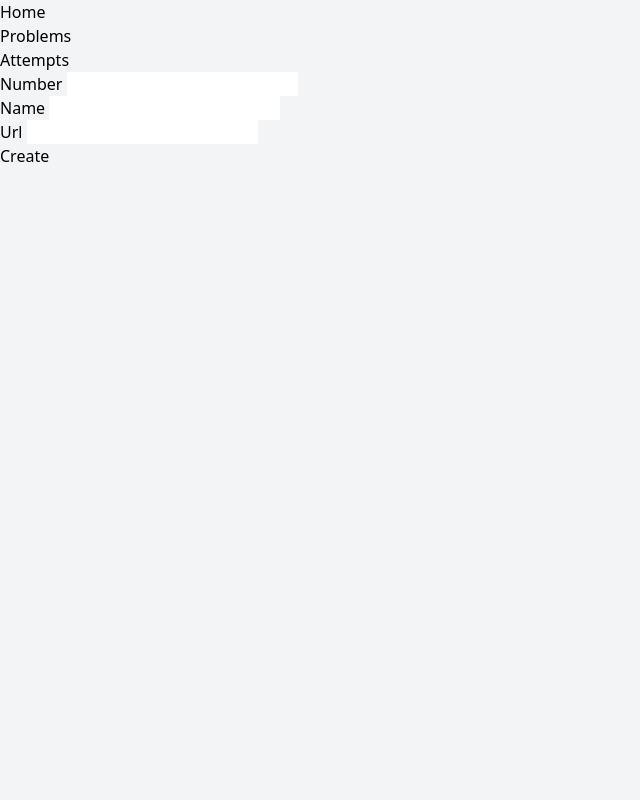
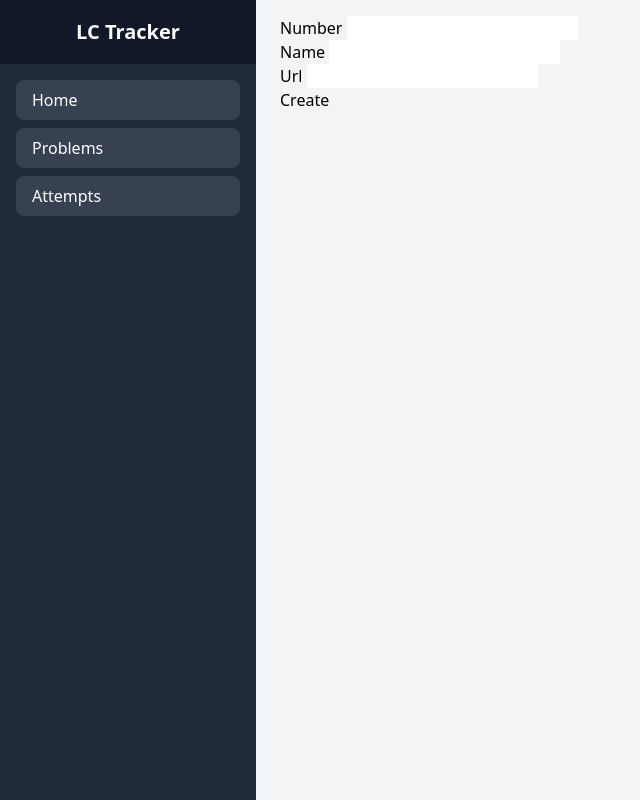
Before and after one commit to lotsOfSnow/lc-tracker, a SvelteKit app in the folder frontend/: page /problems/new in a window 1280 px wide. Shown: the whole page, without its empty margins (0-640 px from the left). Built offline with nearby package versions, Linux system fonts and the light colour scheme.

Commit message:
Some styling

```diff
--- a/frontend/src/app.html
+++ b/frontend/src/app.html
@@ -1,5 +1,5 @@
 <!doctype html>
-<html lang="en">
+<html lang="en" class="bg-gray-100">
 <head>
   <meta charset="utf-8" />
   <link href="%sveltekit.assets%/favicon.png" rel="icon" />
@@ -7,6 +7,6 @@
   %sveltekit.head%
 </head>
 <body data-sveltekit-preload-data="hover">
-<div style="display: contents">%sveltekit.body%</div>
+%sveltekit.body%
 </body>
 </html>
--- a/frontend/src/routes/+layout.svelte
+++ b/frontend/src/routes/+layout.svelte
@@ -22,18 +22,29 @@
     },
   ];
 </script>
-<nav>
-  <ul>
-    {#each items as item}
-      <li><a href="{item.link}">{item.text}</a></li>
-    {/each}
-  </ul>
-</nav>
 
-<slot />
+<div class="flex h-screen">
+  <!-- Sidebar -->
+  <div class="bg-gray-800 text-white w-64 flex-shrink-0">
+    <div class="flex items-center justify-center h-16 bg-gray-900">
+      <h1 class="text-xl font-semibold">LC Tracker</h1>
+    </div>
+    <nav class="p-4">
+      <ul>
+        {#each items as item}
+          <li class="mb-2">
+            <a href="{item.link}"
+               class="block py-2 px-4 bg-gray-700 hover:bg-gray-600 transition duration-300 ease-in-out rounded-lg">{item.text}</a>
+          </li>
+        {/each}
+      </ul>
+    </nav>
+  </div>
 
-<style lang="postcss">
-    :global(html) {
-        background-color: theme('colors.gray.100');
-    }
-</style>
+  <!-- Content -->
+  <div class="flex-1 overflow-hidden">
+    <div class="px-6 py-4">
+      <slot />
+    </div>
+  </div>
+</div>
--- a/frontend/src/routes/problems/+page.svelte
+++ b/frontend/src/routes/problems/+page.svelte
@@ -5,7 +5,11 @@
   export let data;
 </script>
 
-<a href={AppRoute.PROBLEMS_NEW}>Create new</a>
+<a href={AppRoute.PROBLEMS_NEW}
+   class="inline-block bg-gray-700 hover:bg-gray-600 text-white font-medium py-2 px-4 rounded-lg transition duration-300 ease-in-out">
+  Create new
+</a>
+
 {#each data.problems as problem}
   <div>{problem.number}</div>
   <div>{problem.name}</div>
```
